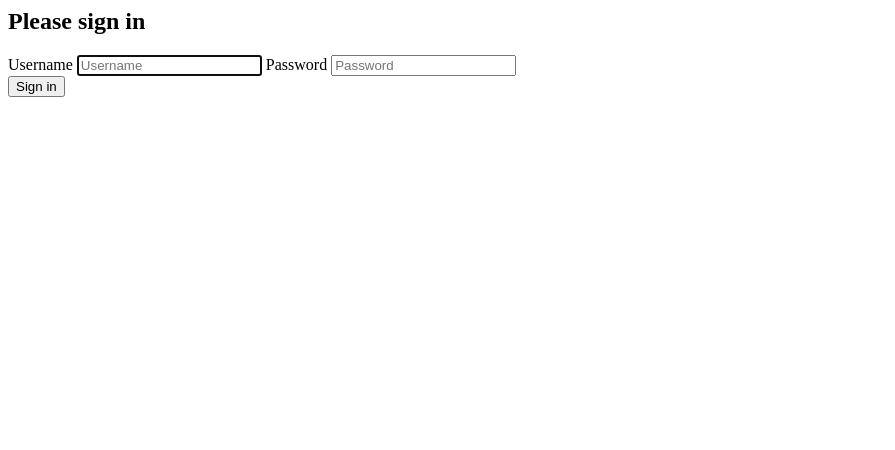
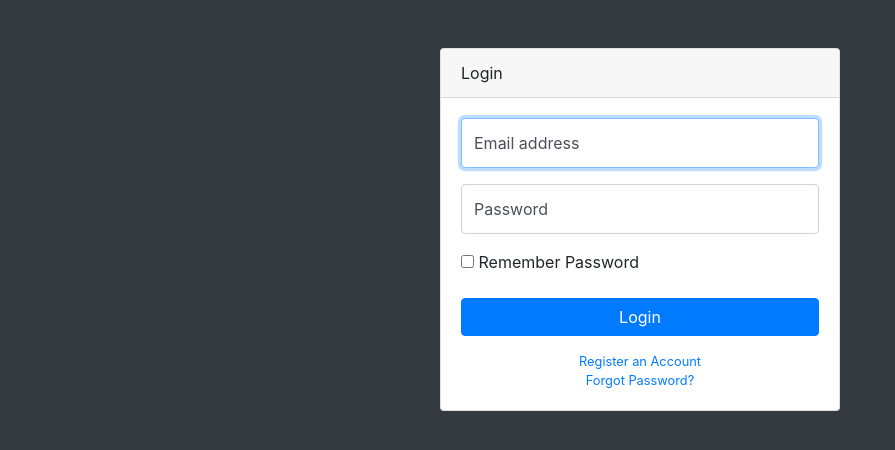
Before and after one commit to bluszcz/django-sb-admin, a Django app: template django_sb_admin/templates/django_sb_admin/login.html in a window 1280 px wide. Shown: the top 450 px of the page, without its empty margins (0-895 px from the left). Run offline with Django 3.2, Linux system fonts and the light colour scheme; the template is opened without the code that fills it, so the values that code supplies are empty; some libraries are stand-ins or nearby versions.

Commit message:
#4 #5 Implemented all the pages

```diff
--- a/django_sb_admin/templates/django_sb_admin/login.html
+++ b/django_sb_admin/templates/django_sb_admin/login.html
@@ -1,34 +1,69 @@
-{% load i18n %}<div class="container-fluid">
-{% if form.errors and not form.non_field_errors %}
-<p class="errornote">
-{% if form.errors.items|length == 1 %}{% trans "Please correct the error below." %}{% else %}{% trans "Please correct the errors below." %}{% endif %}
-</p>
-{% endif %}
-{% if form.non_field_errors %}
-{% for error in form.non_field_errors %}
-<div class="row">
-    <div class="col-lg-12">
-        <div class="alert alert-danger alert-dismissable">
-            <button type="button" class="close" data-dismiss="alert" aria-hidden="true">&times;</button>
-            <i class="fa fa-info-circle"></i>  <strong>{{ error }}</strong>
+{% load static %}
+<!DOCTYPE html>
+<html lang="en">
+
+<head>
+
+  <meta charset="utf-8">
+  <meta http-equiv="X-UA-Compatible" content="IE=edge">
+  <meta name="viewport" content="width=device-width, initial-scale=1, shrink-to-fit=no">
+  <meta name="description" content="">
+  <meta name="author" content="">
+
+  <title>Django SB Admin - Login</title>
+
+  <!-- Custom fonts for this template-->
+  <link href="{% static "vendor/fontawesome-free/css/all.min.css" %}" rel="stylesheet" type="text/css">
+
+  <!-- Custom styles for this template-->
+  <link href="{% static "css/sb-admin.css" %}" rel="stylesheet">
+
+</head>
+
+<body class="bg-dark">
+
+  <div class="container">
+    <div class="card card-login mx-auto mt-5">
+      <div class="card-header">Login</div>
+      <div class="card-body">
+        <form>
+          <div class="form-group">
+            <div class="form-label-group">
+              <input type="email" id="inputEmail" class="form-control" placeholder="Email address" required="required" autofocus="autofocus">
+              <label for="inputEmail">Email address</label>
+            </div>
+          </div>
+          <div class="form-group">
+            <div class="form-label-group">
+              <input type="password" id="inputPassword" class="form-control" placeholder="Password" required="required">
+              <label for="inputPassword">Password</label>
+            </div>
+          </div>
+          <div class="form-group">
+            <div class="checkbox">
+              <label>
+                <input type="checkbox" value="remember-me">
+                Remember Password
+              </label>
+            </div>
+          </div>
+          <a class="btn btn-primary btn-block" href="index.html">Login</a>
+        </form>
+        <div class="text-center">
+          <a class="d-block small mt-3" href="{% url "sb_admin_register" %}">Register an Account</a>
+          <a class="d-block small" href="{% url "sb_admin_forgot_password" %}">Forgot Password?</a>
         </div>
+      </div>
     </div>
-</div>
-{% endfor %}
-{% endif %}
-<form class="form-signin" action="{{ app_path }}" method="post" id="login-form">{% csrf_token %}
-  <h2 class="form-signin-heading">Please sign in</h2>
-  {{ form.username.errors }}
-  <label for="id_username" class="sr-only">Username</label>
-  <input type="username" class="form-control" placeholder="Username" required autofocus id="id_username" maxlength="254" name="username" type="text" />
-  {{ form.password.errors }}
-  <label for="id_password" class="sr-only">Password</label>
-  <input  id="id_password" name="password" type="password" class="form-control" placeholder="Password" required>
-  <div class="checkbox">
-    <!--<label>-->
-      <!--<input type="checkbox" value="remember-me"> Remember me-->
-    <!--</label>-->
   </div>
-  <button class="btn btn-lg btn-primary btn-block" type="submit">Sign in</button>
-</form>
- </div>
+
+  <!-- Bootstrap core JavaScript-->
+  <script src="{% static "vendor/jquery/jquery.min.js" %}"></script>
+  <script src="{% static "vendor/bootstrap/js/bootstrap.bundle.min.js" %}"></script>
+
+  <!-- Core plugin JavaScript-->
+  <script src="{% static "vendor/jquery-easing/jquery.easing.min.js" %}"></script>
+
+</body>
+
+</html>
```
Also changed, not shown: django_sb_admin/templates/django_sb_admin/base.html (+5 -5 lines), django_sb_admin/templates/django_sb_admin/sb_admin_blank.html (+9 -5 lines), django_sb_admin/urls.py (+17 -0 lines), django_sb_admin/views.py (+7 -0 lines).
